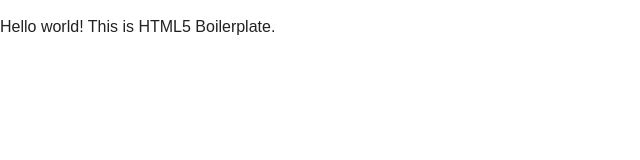
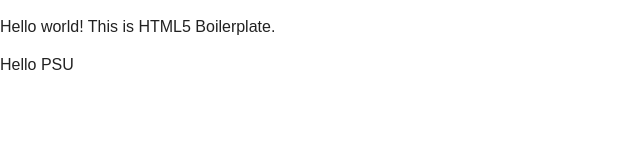
Before and after one commit to smsirmek/SCM2021-6130613061, a plain HTML site: page index.html in a window 1280 px wide. Shown: the whole page, without its empty margins (0-640 px from the left). Drawn offline with nearby package versions, Linux system fonts and the light colour scheme.

Commit message:
Update index.html

```diff
--- a/index.html
+++ b/index.html
@@ -20,6 +20,8 @@
 
         <p>Hello world! This is HTML5 Boilerplate.</p>
 
+        <p> Hello PSU </p>
+
         <script src="//ajax.googleapis.com/ajax/libs/jquery/1.11.2/jquery.min.js"></script>
         <script>window.jQuery || document.write('<script src="js/vendor/jquery-1.11.2.min.js"><\/script>')</script>
 
```
